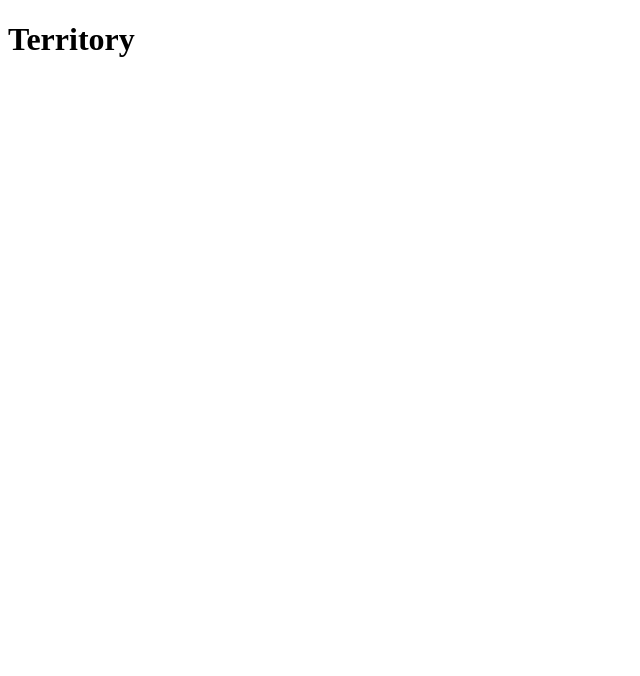
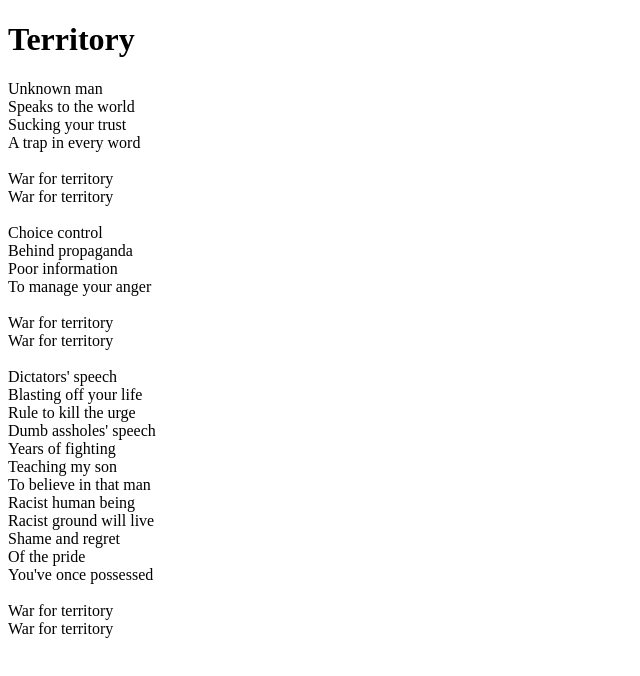
Before and after one commit to hebelTp/nauka-gita, a plain HTML site: page index.html in a window 1280 px wide. Shown: the whole page, without its empty margins (0-640 px from the left). Drawn offline with Linux system fonts and the light colour scheme.

Commit message:
Add paragraph lyrics

```diff
--- a/index.html
+++ b/index.html
@@ -9,6 +9,23 @@
 		<div class="haeder">
 		<h1> Territory </h1>
 		</div>
+		<div class="content">
+			<p>
+			Unknown man <br> Speaks to the world <br> Sucking your trust <br> A trap in every word <br>
+			<br>
+			War for territory <br> War for territory <br>
+			<br>
+			Choice control <br> Behind propaganda <br> Poor information <br> To manage your anger <br>
+			<br>
+			War for territory <br> War for territory <br>
+			<br>
+			Dictators' speech <br> Blasting off your life <br> Rule to kill the urge <br> Dumb assholes' speech <br> Years of fighting <br> Teaching my son <br> To believe in that man <br> Racist human being <br> Racist ground will live <br> Shame and regret <br> Of the pride <br> You've once possessed <br>
+			<br>
+			War for territory <br> War for territory
+			</p>
+		</div>
+
+
 	</body>
 
 
```
